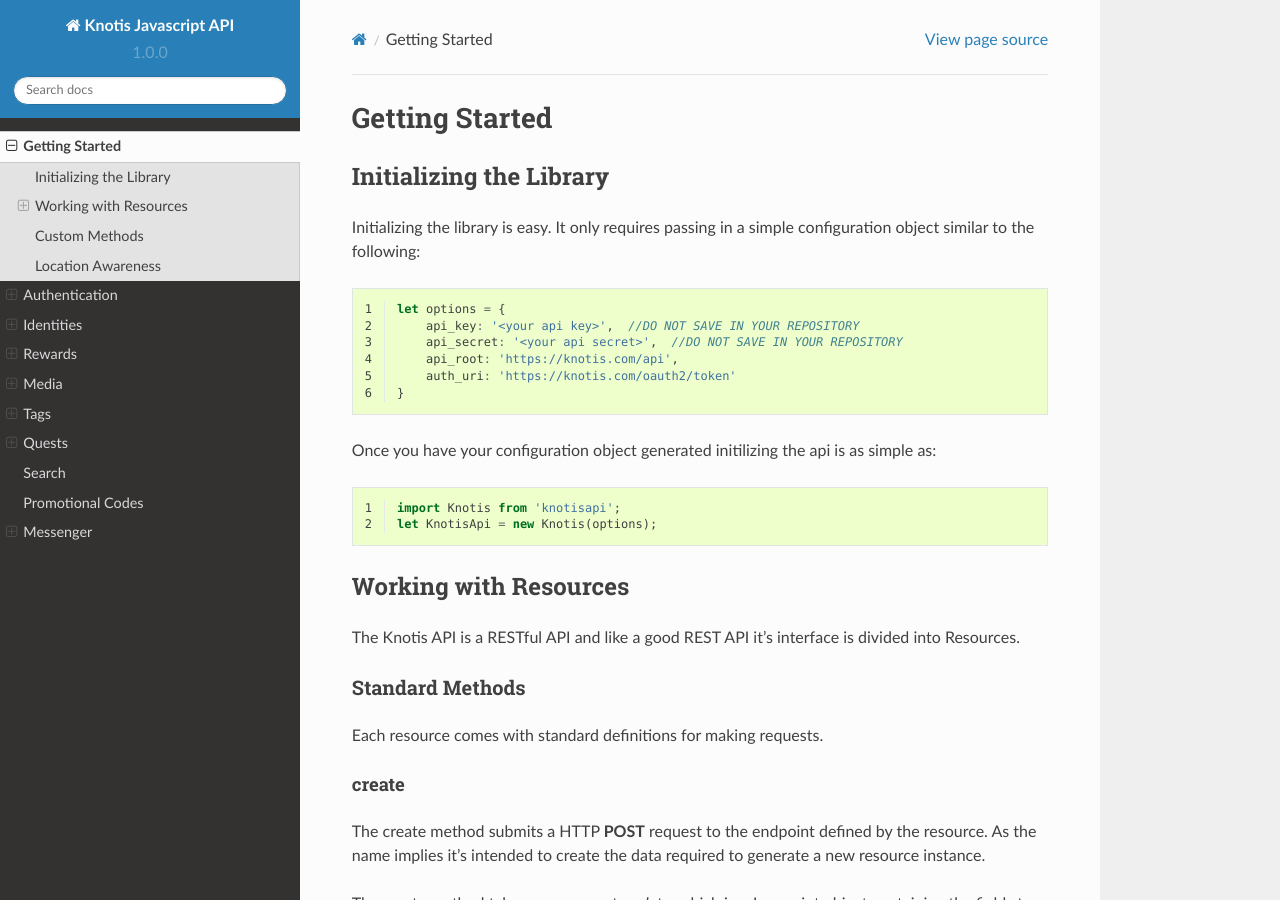
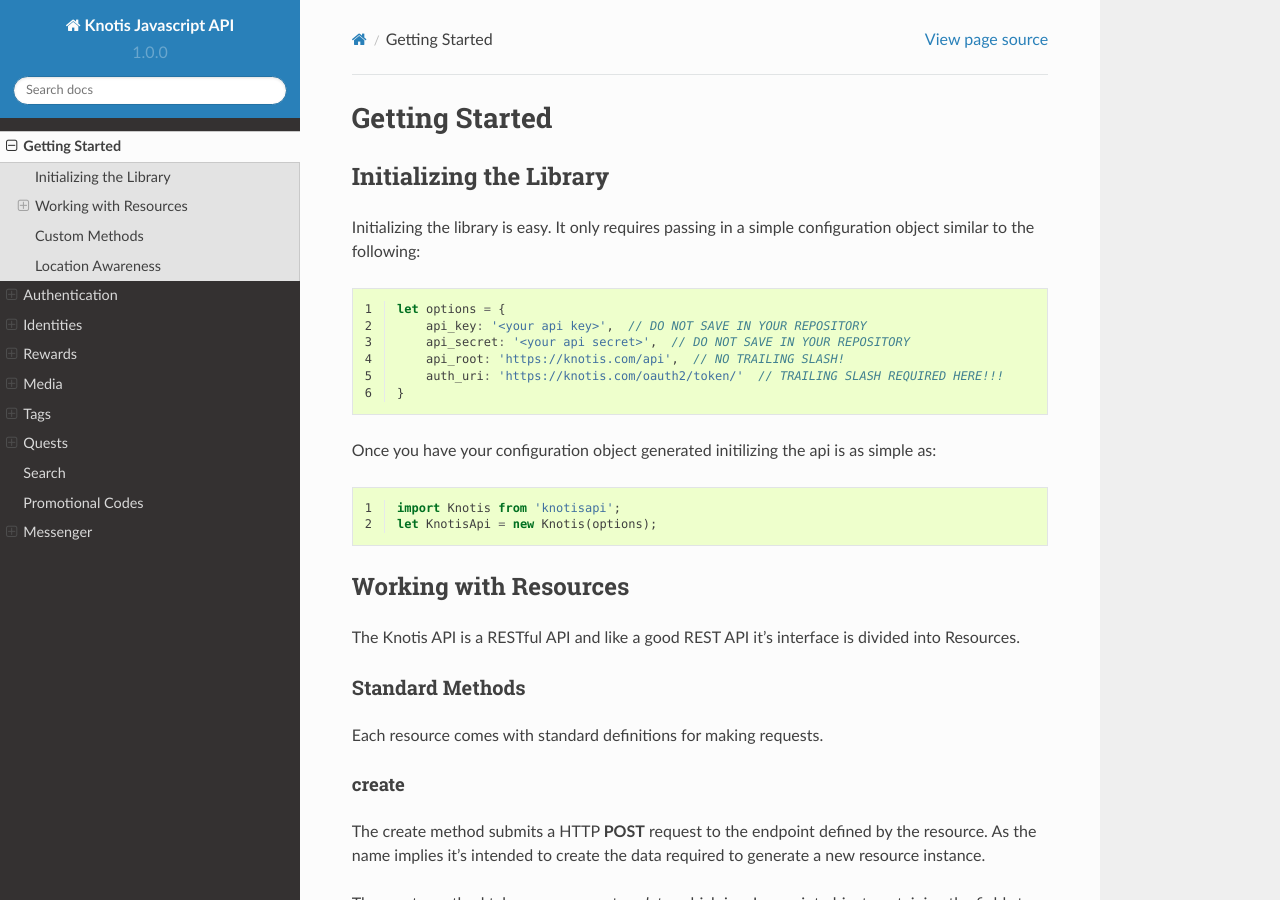
Before and after one commit to Knotis/knotisapi-js, a Sphinx documentation site: the page built from docs/source/basics.rst, in a window 1280 px wide and 900 px high. Built offline with Sphinx 7.4.7 and the Read the Docs theme 2.0.0, drawn with Linux system fonts in a browser that asks for light colours.

Commit message:
Update Library Initialization Docs (#43)
* I updated the docs to reflect that a trailing slash is required on the auth_uri but it needs to be ommited on the api_root. This should be fixed in the future but I am updating docs now to hopefully avoid some confusion in the mean time.

```diff
--- a/docs/source/basics.rst
+++ b/docs/source/basics.rst
@@ -12,10 +12,10 @@
     :linenos:
 
     let options = {
-        api_key: '<your api key>',  //DO NOT SAVE IN YOUR REPOSITORY
-        api_secret: '<your api secret>',  //DO NOT SAVE IN YOUR REPOSITORY
-        api_root: 'https://knotis.com/api',
-        auth_uri: 'https://knotis.com/oauth2/token'
+        api_key: '<your api key>',  // DO NOT SAVE IN YOUR REPOSITORY
+        api_secret: '<your api secret>',  // DO NOT SAVE IN YOUR REPOSITORY
+        api_root: 'https://knotis.com/api',  // NO TRAILING SLASH!
+        auth_uri: 'https://knotis.com/oauth2/token/'  // TRAILING SLASH REQUIRED HERE!!!
     }
 
 Once you have your configuration object generated initilizing the api is as simple as:
```
